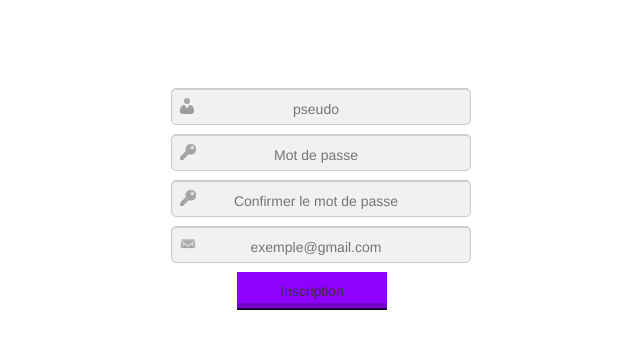
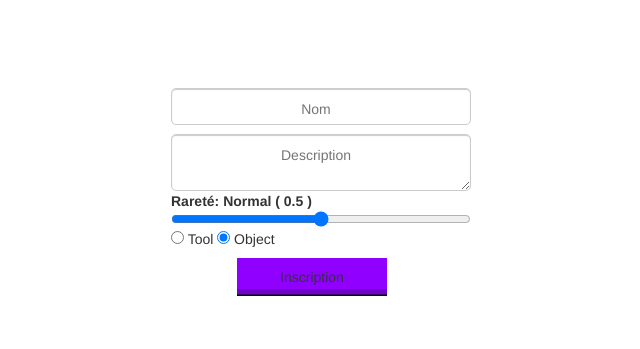
Before and after one commit to JordanPr/RPG-Git, a PHP site: page /create-object.php in a window 1280 px wide. Shown: the part 101-450 px from the top of the page, without its empty margins (319-959 px from the left). Run offline with PHP 8.4, Linux system fonts and the light colour scheme; a user stored in the database is signed in; data comes from the database, SQL or seed files in the repository.

Commit message:
Create object formulaire
Create object formulaire incomplet avec début du traitement vers sql

```diff
--- a/create-object.php
+++ b/create-object.php
@@ -4,27 +4,75 @@
         <link rel="stylesheet" type="text/css" href="style/style.css">
         <link rel="stylesheet" type="text/css" href="style/header.css">
         <link rel="stylesheet" type="text/css" href="style/bootstrap.css">
+        <script src="./script/jquery-2.1.4.min.js"></script>
         <meta http-equiv="Content-Type" content="text/html; charset=UTF-8"/>
-
-        <script src="./script/jquery-2.1.4.min.js"></script>
-        <script src="./plugins/bootstrap.js"></script>
-        <script src="./script/custom.js"></script>
     </head>
         <body>
             <?php include(dirname(__FILE__)."/header.php");
             if(isset($_SESSION['pseudo']))
             {
             ?>
-                <form method="post" action="createobject.php">
+                <form method="post" action="createobject.php" id="createobject">
                         <div id="registerZone">
-                            <input type="text" name="name" placeholder="pseudo" class="textBox" id="textBoxLogin">
-                            <input type="text" name="mdp" placeholder="Mot de passe" class="textBox" id="textBoxPassword">
-                            <input type="password" name="mdpverif" placeholder="Confirmer le mot de passe" class="textBox" id="textBoxPassword">
-                            <input type="text" name="email" placeholder="exemple@gmail.com" class="textBox" id="textBoxMail">
+                            <input type="text" name="name" placeholder="Nom" class="textBox" >
+                            <textarea name="description" form="createobject" placeholder="Description" class="textBox" ></textarea>
+
+                            <b>Rareté: <span id="slider1Value" class="sliderValue"></span> </b></br>
+                            <input type="range" id="slider1" min="0" max="1" step="0.01" onchange="OnSliderChanged (this)" />
+
+                            <input type="radio" name="type" value="tool" id="toolCheck" >  Tool
+                            <input type="radio" name="type" value="object" id="objectCheck" checked>  Object
+
+                            <div id = "caracTool" style = "display:none">
+                                <b>Coup Critique: <span id="slider2Value" class="sliderValue"></span> </b></br>
+                                <input type="range" id="slider2" min="0" max="1" step="0.1" onchange="OnSliderChanged (this)" />
+
+                                <input type="number" name="damage" placeholder="Degât" class="textBox">
+                                <input type="number" name="defense" placeholder="Defense" class="textBox">
+                                <input type="number" name="strength" placeholder="Force" class="textBox">
+                                <input type="number" name="agility" placeholder="Agilité" class="textBox">
+                                <input type="number" name="vitality" placeholder="Vitalité" class="textBox">
+                                <input type="number" name="chance" placeholder="Chance" class="textBox">
+                            </div>
                             <input type="submit" value="Inscription" class="btn">
                         <div id="description"></div>
                     </div>
                 </form>
+                <script>
+                    $("#toolCheck").click(function()
+                    {
+                        $("#caracTool").fadeIn();
+                    });
+                    $("#objectCheck").click(function()
+                    {
+                        $("#caracTool").fadeOut();
+                    });
+
+                    var slider = document.getElementById ("slider1");
+                    OnSliderChanged (slider);
+
+                    var slider = document.getElementById ("slider1");
+                    OnSliderChanged (slider);
+
+
+                    function OnSliderChanged (slider) {
+                        var sliderValue = document.getElementById (slider.id + "Value");
+
+
+                        if(slider.value < 0.10) {
+                            sliderValue.innerHTML = "Extremement Rare ( " + slider.value+" )" ;
+                        }else if (slider.value >= 0.10 && slider.value < 0.20){
+                            sliderValue.innerHTML = "Tres rare ( " + slider.value+" )" ;
+                        }else if (slider.value >= 0.20 && slider.value < 0.40){
+                            sliderValue.innerHTML = "rare ( " + slider.value+" )";
+                        }else if (slider.value >= 0.40 && slider.value < 0.70){
+                            sliderValue.innerHTML = "Normal ( " + slider.value+" )";
+                        }else{
+                            sliderValue.innerHTML = "Commun ( " + slider.value+" )";
+                        }
+
+                    }
+                </script>
             <?php
             }else{
 
```
Also changed, not shown: createobject.php (added, +61 -0 lines).
